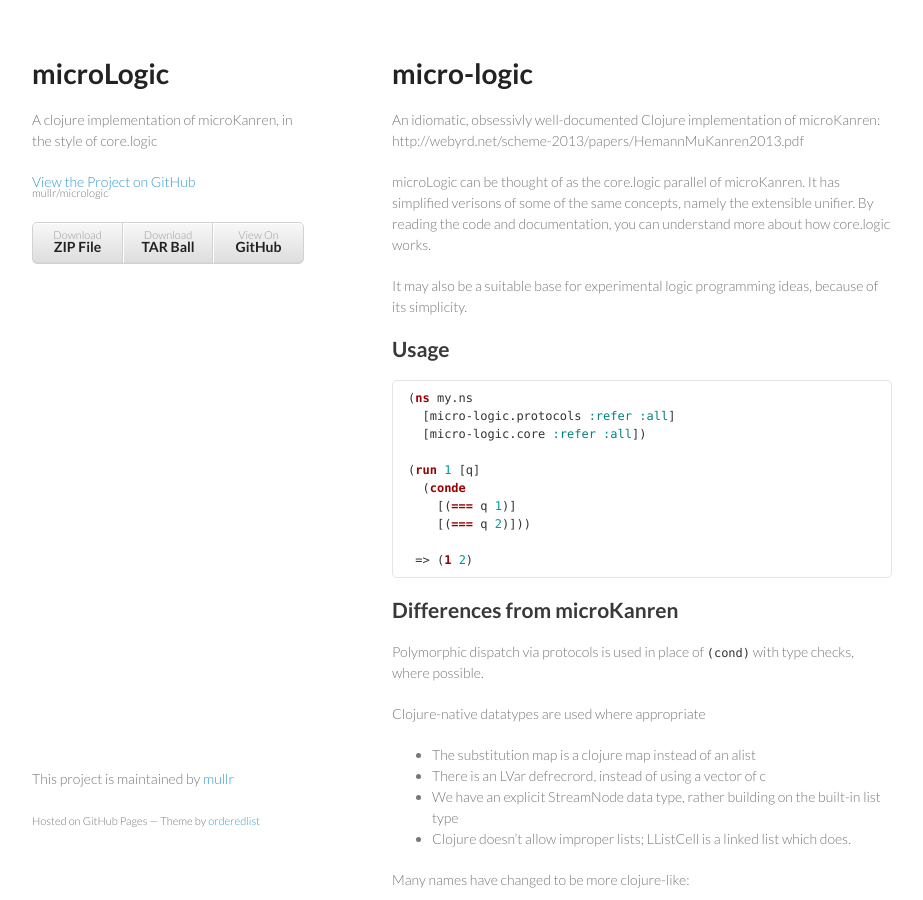
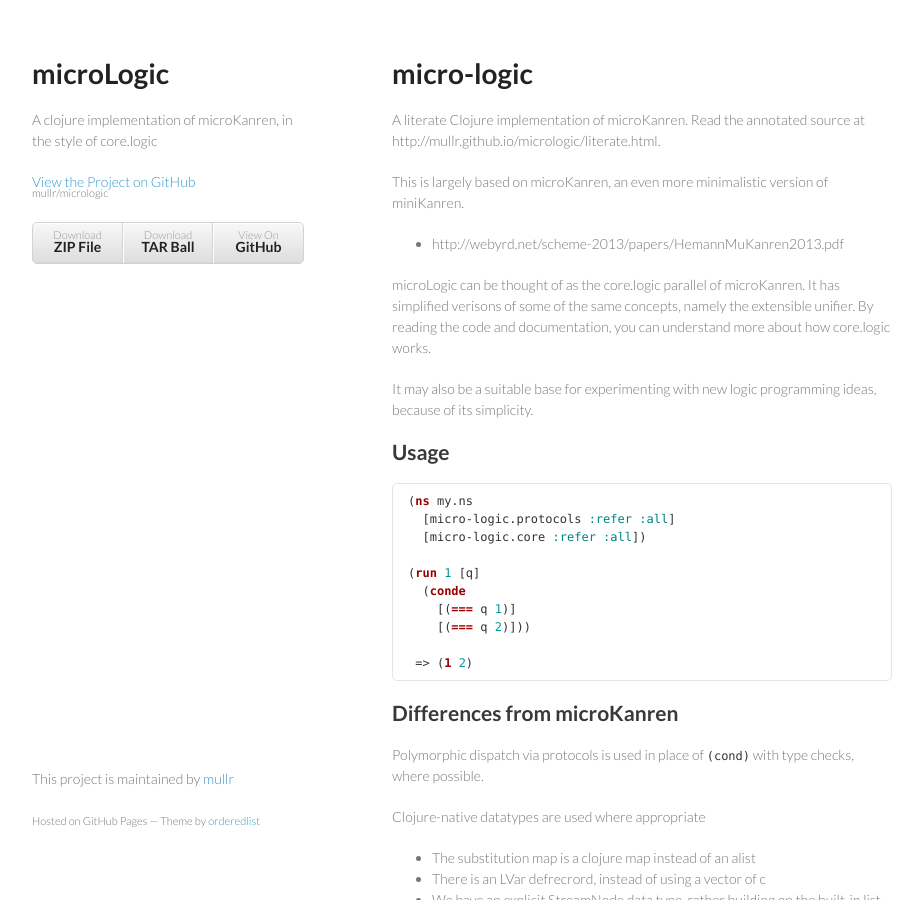
Before and after one commit to mullr/micrologic, a Jekyll site: the page built from index.md, in a window 1280 px wide and 900 px high. Shown: the whole window, without its empty margins (178-1101 px from the left). Built offline with Jekyll 4.4.1, drawn with Linux system fonts in a browser that asks for light colours; Markdown is read by kramdown in place of the engine named in the settings; some of the changed text lies outside the part shown.

Commit message:
Update docs

```diff
--- a/index.md
+++ b/index.md
@@ -3,18 +3,21 @@
 ---
 # micro-logic
 
-An idiomatic, obsessivly well-documented Clojure implementation of
-microKanren:
-http://webyrd.net/scheme-2013/papers/HemannMuKanren2013.pdf
+A literate Clojure implementation of microKanren. Read the annotated source
+at http://mullr.github.io/micrologic/literate.html.
+
+This is largely based on microKanren, an even more minimalistic version of miniKanren.
+- http://webyrd.net/scheme-2013/papers/HemannMuKanren2013.pdf
+
+
 
 microLogic can be thought of as the core.logic parallel of
 microKanren. It has simplified verisons of some of the same concepts,
 namely the extensible unifier. By reading the code and documentation,
 you can understand more about how core.logic works.
 
-It may also be a suitable base for experimental logic programming
-ideas, because of its simplicity.
-
+It may also be a suitable base for experimenting with new logic
+programming ideas, because of its simplicity.
 
 ## Usage
 
@@ -75,6 +78,13 @@
 
 
 
+## References
+
+- The microKanren paoper:http://webyrd.net/scheme-2013/papers/HemannMuKanren2013.pdf
+- The microKanren scheme implementation: https://github.com/jasonhemann/microKanren
+- core.logic, Clojure's real miniKanren implementation: https://github.com/clojure/core.logic
+- The Will Byrd's dissertation on miniKanren: https://github.com/webyrd/dissertation-single-spaced/raw/master/thesis.pdf
+
 ## License
 
 Copyright © 2014 Russell Mull
```
